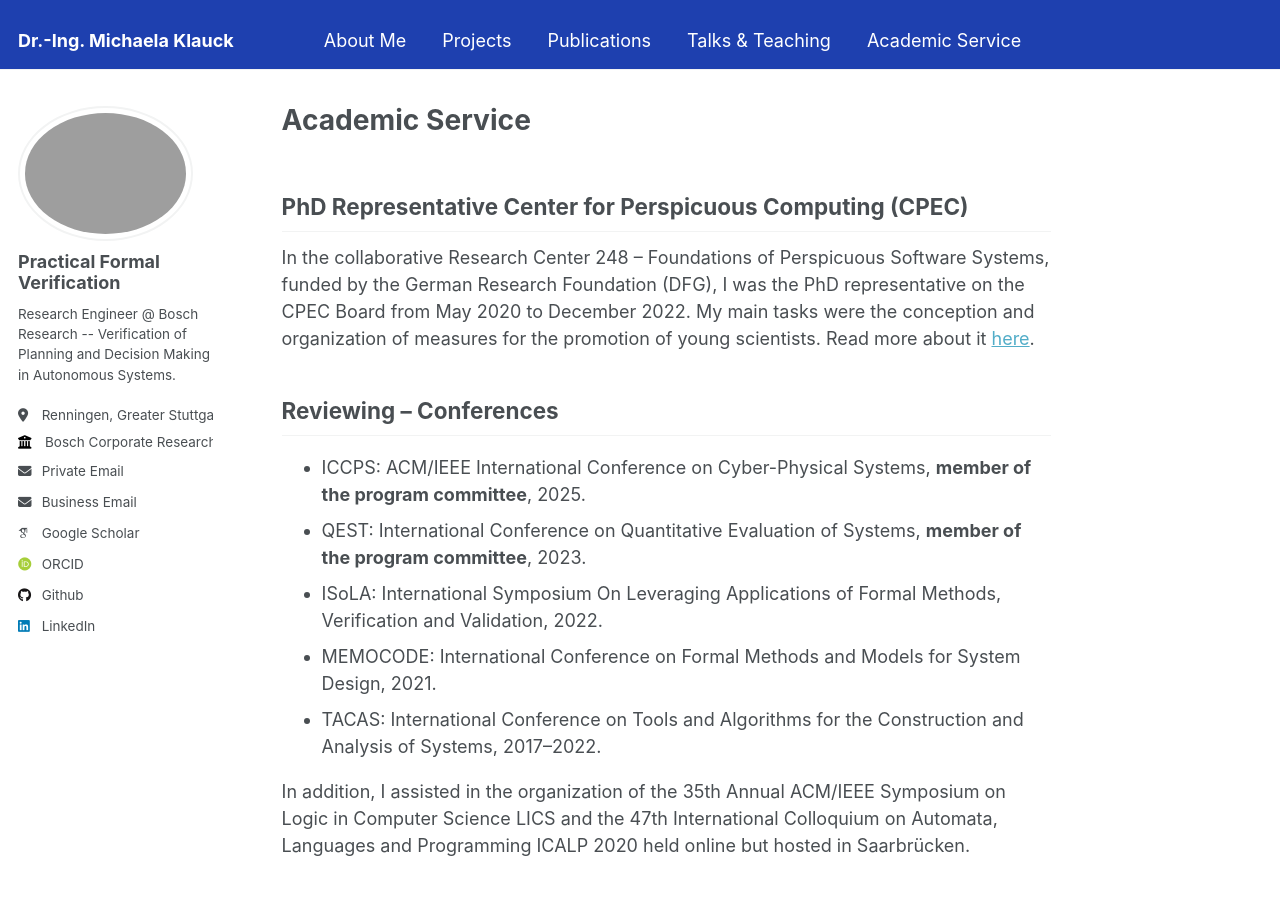
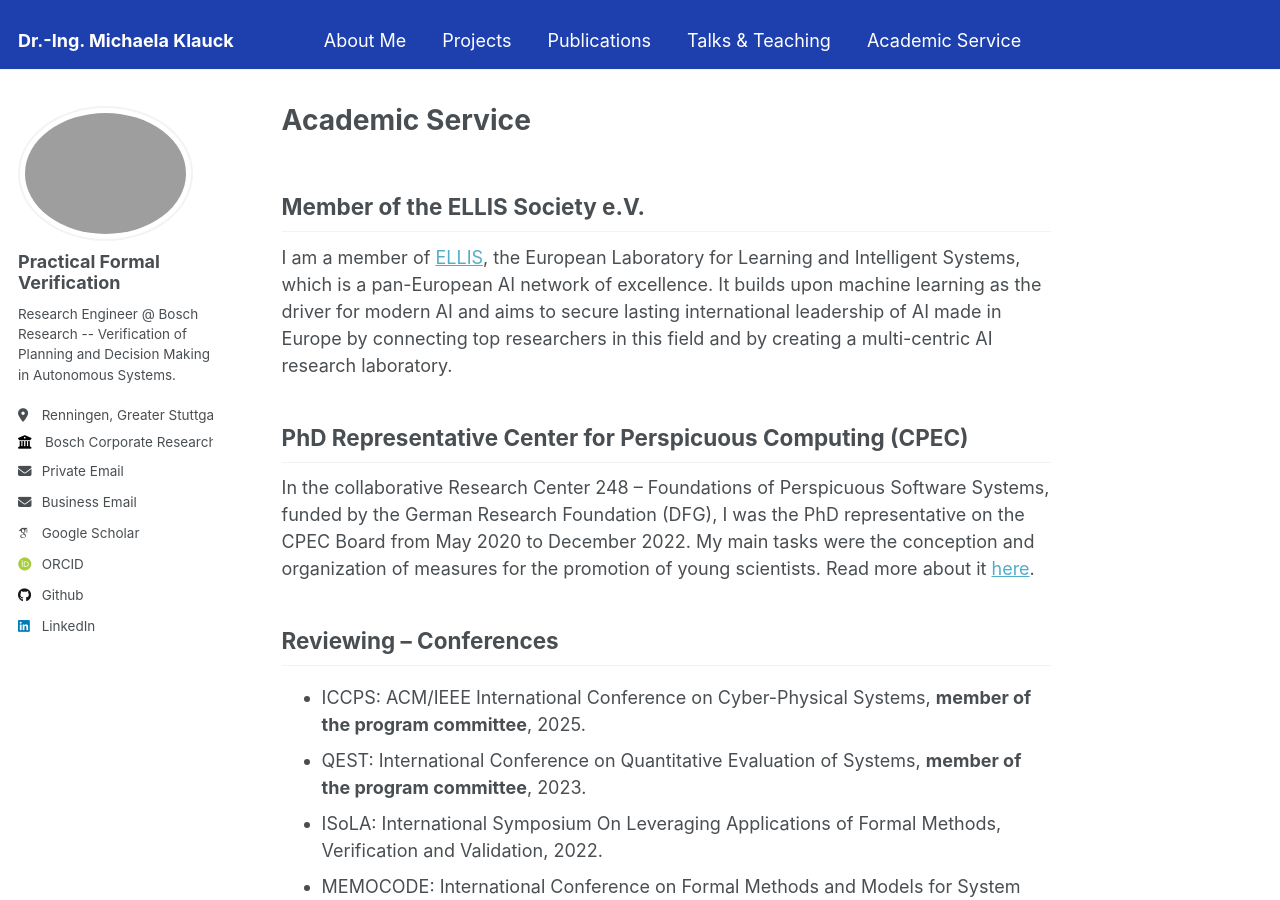
Before and after one commit to MKlauck/MKlauck.github.io, a Jekyll site: the page built from _pages/academic-service.md, in a window 1280 px wide and 900 px high. Built offline with Jekyll 4.4.1, drawn with Linux system fonts in a browser that asks for light colours; some web fonts are replaced.

Commit message:
add ELLIS membership

```diff
--- a/_pages/academic-service.md
+++ b/_pages/academic-service.md
@@ -5,6 +5,9 @@ author_profile: true
 redirect_from:
   - /academic-service.html
 ---
+
+## Member of the ELLIS Society e.V.
+I am a member of [ELLIS](https://ellis.eu/), the European Laboratory for Learning and Intelligent Systems, which is a pan-European AI network of excellence. It builds upon machine learning as the driver for modern AI and aims to secure lasting international leadership of AI made in Europe by connecting top researchers in this field and by creating a multi-centric AI research laboratory.
 
 ## PhD Representative Center for Perspicuous Computing (CPEC)
 In the collaborative Research Center 248 -- Foundations of Perspicuous Software Systems, funded by the German Research Foundation (DFG), I was the PhD representative on the CPEC Board from May 2020 to December 2022. My main tasks were the conception and organization of measures for the promotion of young scientists. Read more about it [here](/projects/).
```
Also changed, not shown: _pages/about.md (+1 -1 lines).
